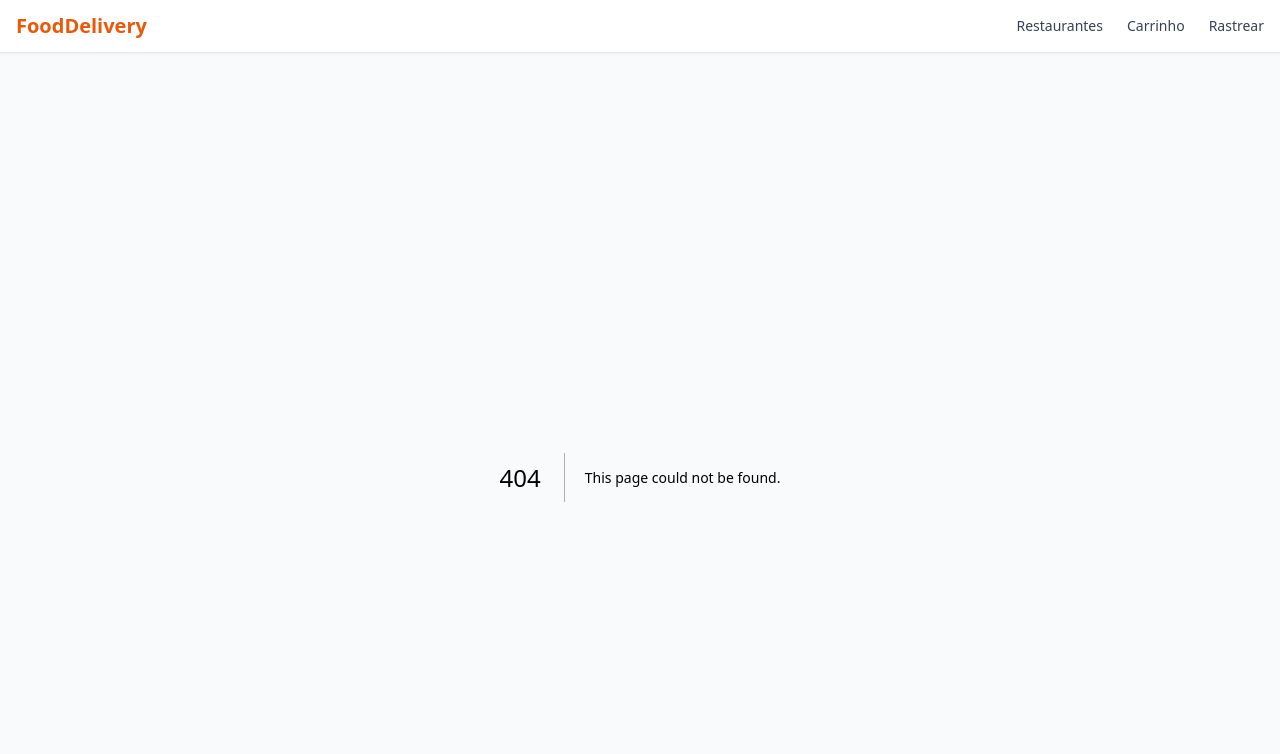
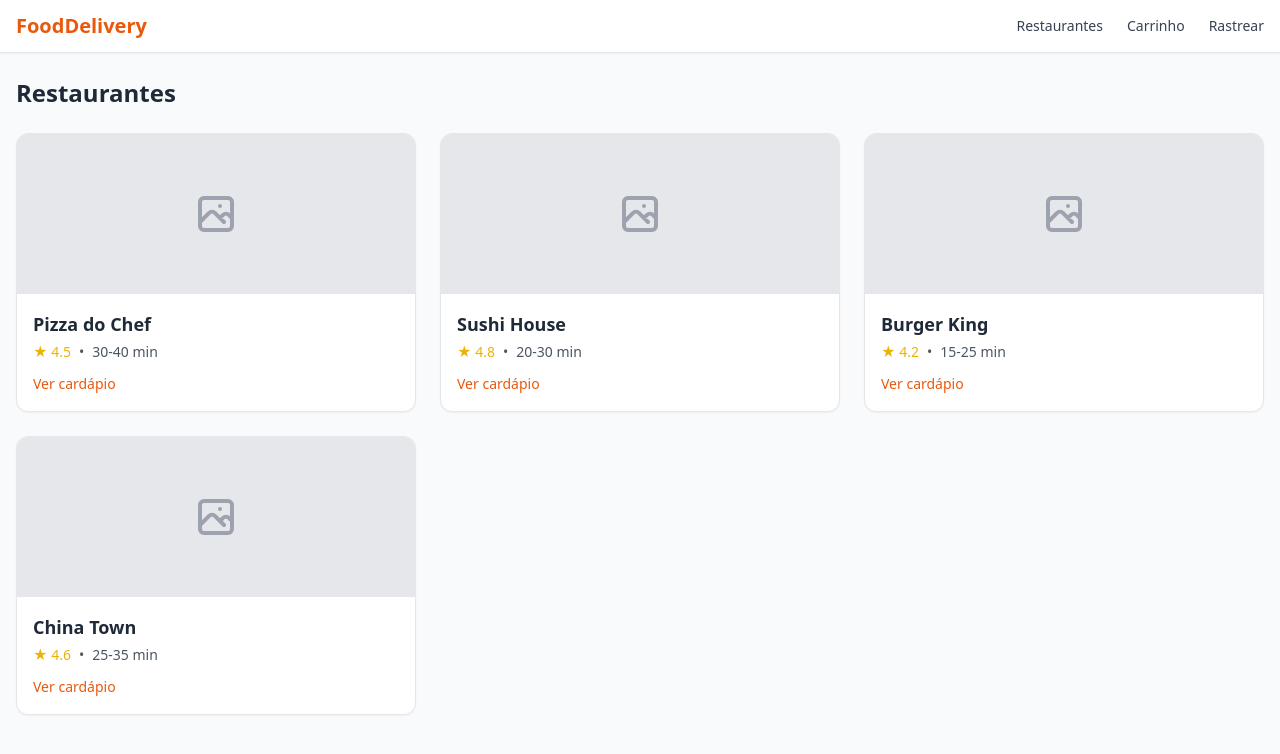
Before and after one commit to kaynan98/teste2101, a Next.js app: page /restaurants in a window 1280 px wide. Before the commit this address had no page. Shown: the top 754 px of the page. Built offline with nearby package versions, Linux system fonts and the light colour scheme.

Commit message:
[AI] src/app/restaurants/page.tsx

```diff
--- /dev/null
+++ b/src/app/restaurants/page.tsx
@@ -0,0 +1,46 @@
+import Link from "next/link";
+
+// Dados mockados para listagem
+const restaurants = [
+  { id: 1, name: "Pizza do Chef", rating: 4.5, deliveryTime: "30-40 min", image: "/placeholder.svg" },
+  { id: 2, name: "Sushi House", rating: 4.8, deliveryTime: "20-30 min", image: "/placeholder.svg" },
+  { id: 3, name: "Burger King", rating: 4.2, deliveryTime: "15-25 min", image: "/placeholder.svg" },
+  { id: 4, name: "China Town", rating: 4.6, deliveryTime: "25-35 min", image: "/placeholder.svg" },
+];
+
+export default function RestaurantsPage() {
+  return (
+    <div>
+      <h1 className="text-2xl font-bold text-gray-800 mb-6">Restaurantes</h1>
+      <div className="grid grid-cols-1 sm:grid-cols-2 lg:grid-cols-3 gap-6">
+        {restaurants.map((restaurant) => (
+          <div
+            key={restaurant.id}
+            className="bg-white rounded-xl shadow-sm border border-gray-200 overflow-hidden hover:shadow-md transition"
+          >
+            <div className="h-40 bg-gray-200 flex items-center justify-center text-gray-400">
+              {/* Placeholder para imagem */}
+              <svg className="w-12 h-12" fill="none" stroke="currentColor" viewBox="0 0 24 24">
+                <path strokeLinecap="round" strokeLinejoin="round" strokeWidth={2} d="M4 16l4.586-4.586a2 2 0 012.828 0L16 16m-2-2l1.586-1.586a2 2 0 012.828 0L20 14m-6-6h.01M6 20h12a2 2 0 002-2V6a2 2 0 00-2-2H6a2 2 0 00-2 2v12a2 2 0 002 2z" />
+              </svg>
+            </div>
+            <div className="p-4">
+              <h2 className="text-lg font-semibold text-gray-800">{restaurant.name}</h2>
+              <div className="flex items-center gap-2 mt-1 text-sm text-gray-600">
+                <span className="text-yellow-500">★ {restaurant.rating}</span>
+                <span>•</span>
+                <span>{restaurant.deliveryTime}</span>
+              </div>
+              <Link
+                href={`/restaurants/${restaurant.id}`}
+                className="mt-3 inline-block text-orange-600 font-medium text-sm hover:underline"
+              >
+                Ver cardápio
+              </Link>
+            </div>
+          </div>
+        ))}
+      </div>
+    </div>
+  );
+}
```
